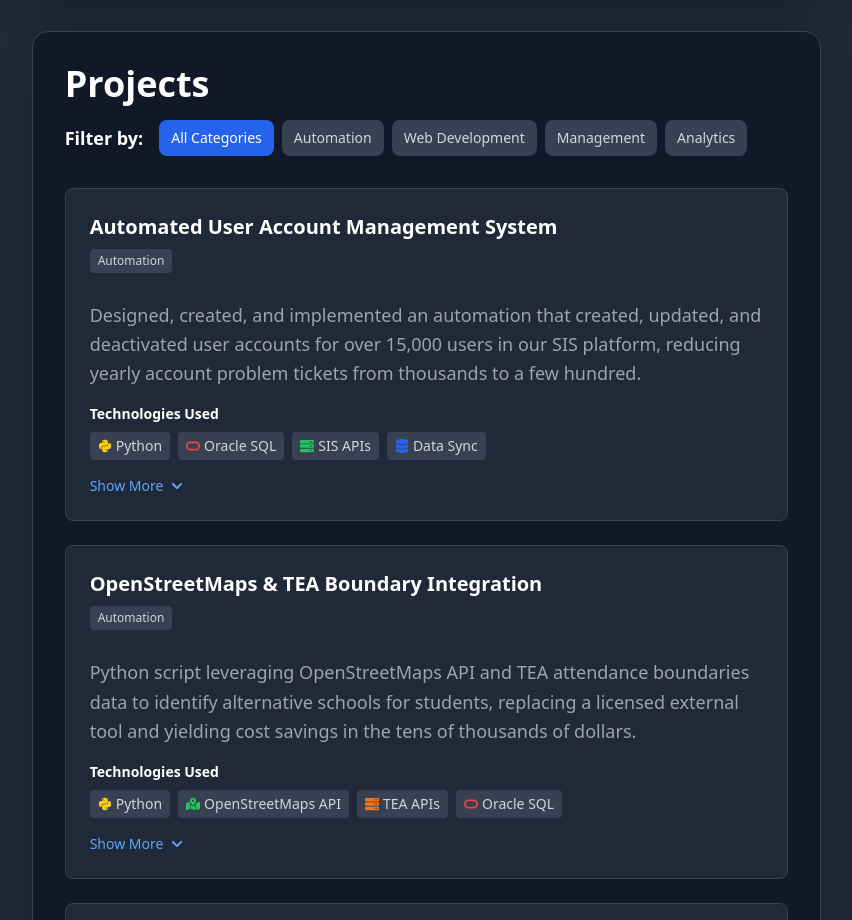
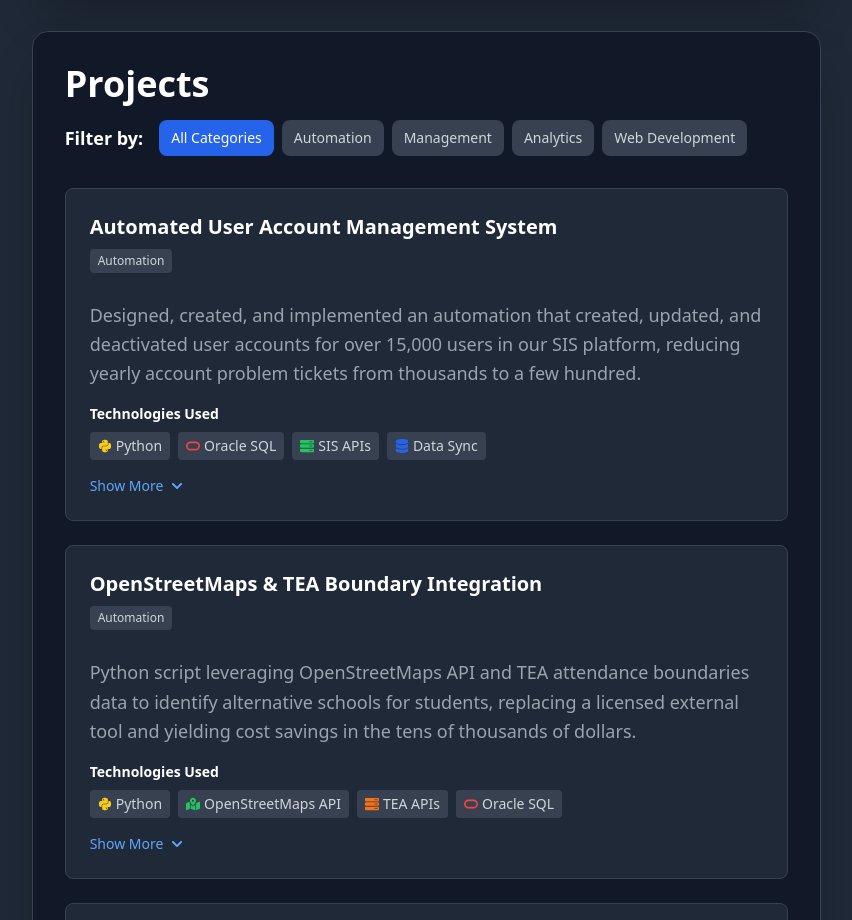
Before and after one commit to Durzo95/jerry-guerrero-portfolio, a Next.js app: page / in a window 1280 px wide. Shown: the part 1774-2694 px from the top of the page, without its empty margins (419-1271 px from the left). Built offline with nearby package versions, Linux system fonts and the light colour scheme.

Commit message:
Reorder categories in ProjectFilter component to enhance clarity by moving "Web Development" to its correct position in the list.

```diff
--- a/components/ProjectFilter.tsx
+++ b/components/ProjectFilter.tsx
@@ -12,9 +12,9 @@ export default function ProjectFilter({
   const categories = [
     { value: "all", label: "All Categories" },
     { value: "automation", label: "Automation" },
-    { value: "web-development", label: "Web Development" },
     { value: "management", label: "Management" },
     { value: "analytics", label: "Analytics" },
+    { value: "web-development", label: "Web Development" },
   ];
 
   return (
```
